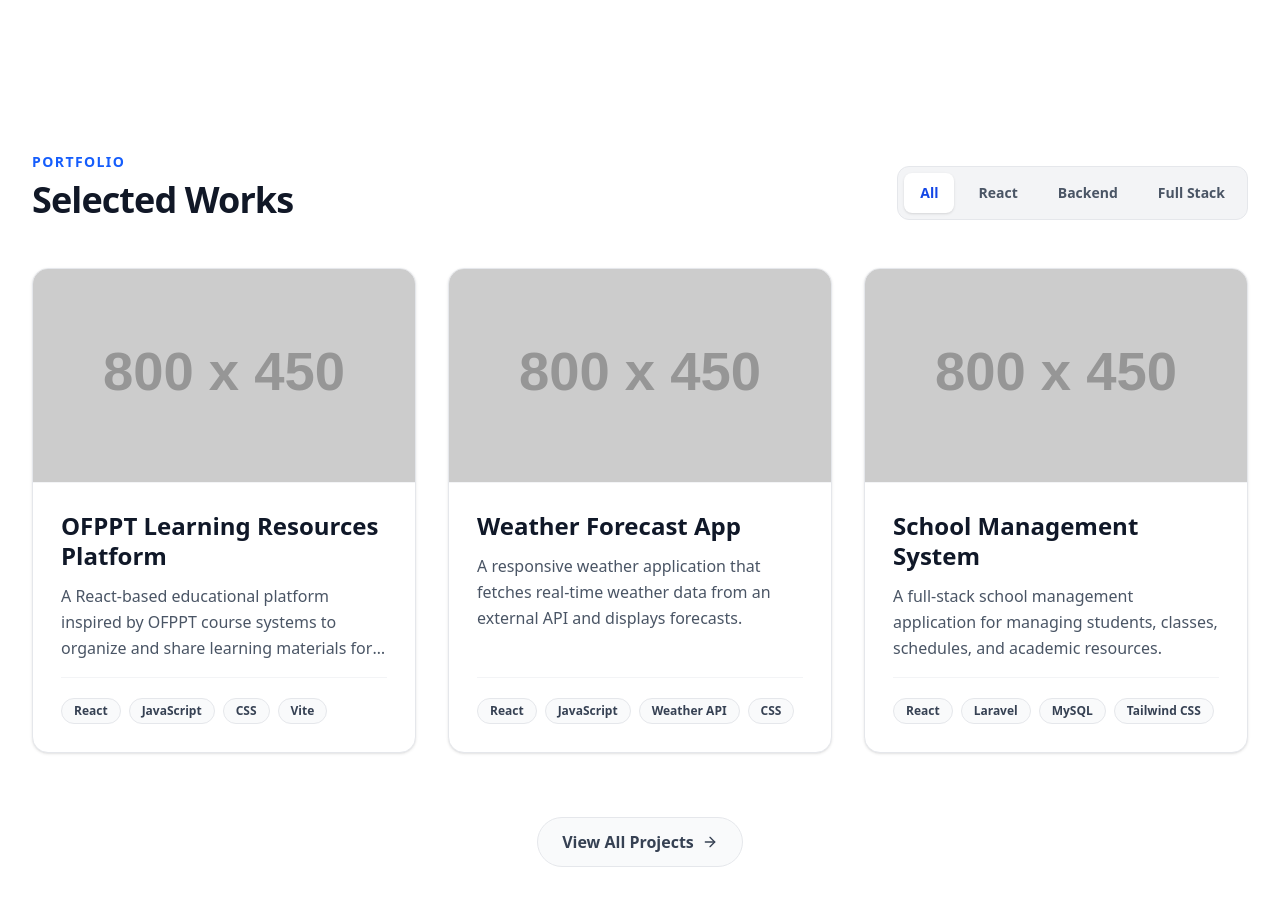
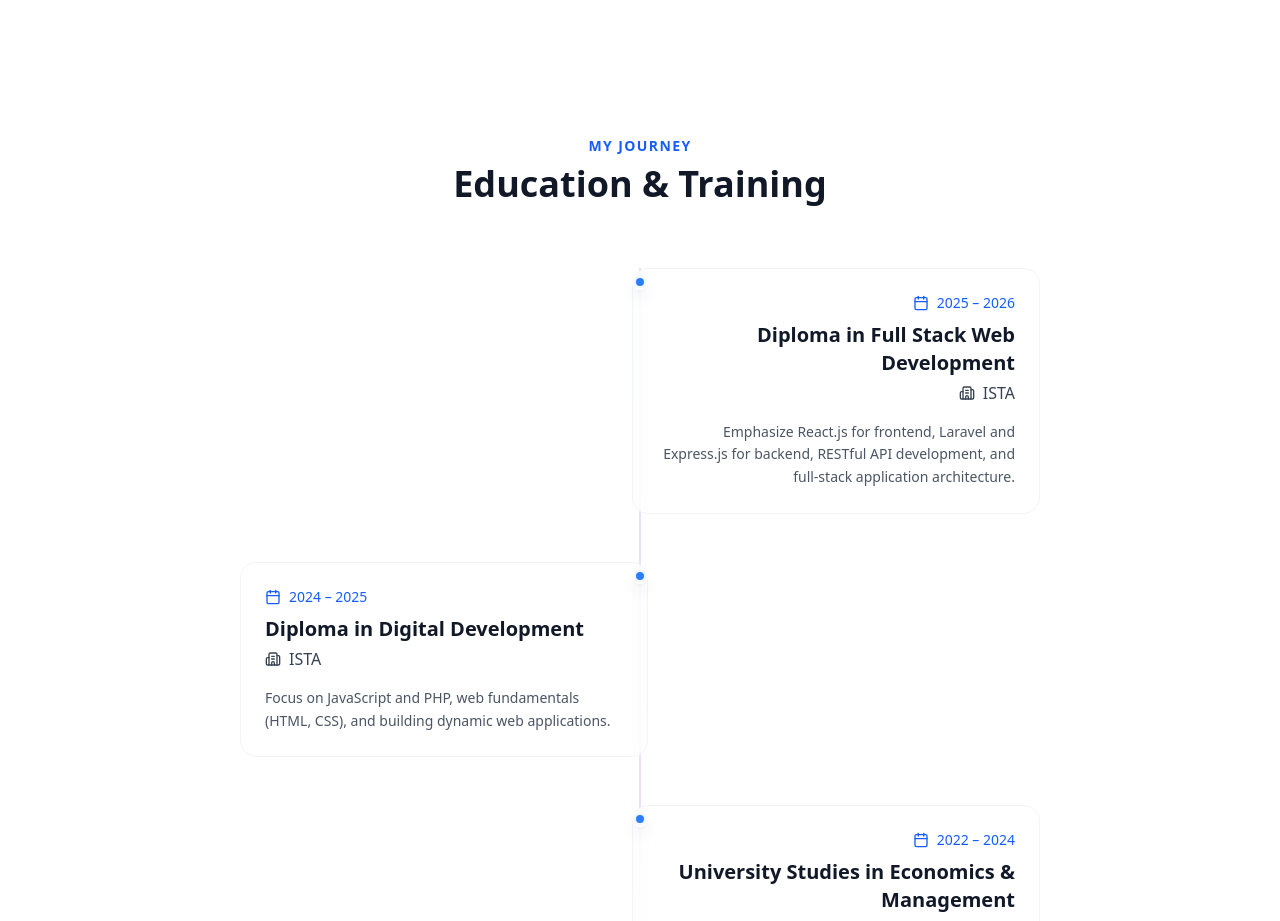
Before and after one commit to zaidBouallala-alb/portfolio, a React (Vite) app: page / in a window 1280 px wide. Shown: the part 1860-2781 px from the top of the page. Built offline with nearby package versions, Linux system fonts and the light colour scheme.

Commit message:
Add Education section and update data

```diff
--- a/src/App.tsx
+++ b/src/App.tsx
@@ -9,6 +9,7 @@ import About from './components/About';
 
 // Lazy load below-the-fold components
 const Skills = lazy(() => import('./components/Skills'));
+const Education = lazy(() => import('./components/Education'));
 const Projects = lazy(() => import('./components/Projects'));
 const Contact = lazy(() => import('./components/Contact'));
 
@@ -23,6 +24,7 @@ function App() {
         <About />
         <Suspense fallback={<div className="py-20 text-center text-gray-500 dark:text-gray-400">Loading content...</div>}>
           <Skills />
+          <Education />
           <Projects />
           <Contact />
         </Suspense>
--- /dev/null
+++ b/src/components/Education.tsx
@@ -0,0 +1,81 @@
+
+import { motion } from 'framer-motion';
+import { education } from '../data/education';
+import { Calendar, Building2 } from 'lucide-react';
+
+const Education = () => {
+    return (
+        <section id="education" className="py-20 relative overflow-hidden">
+            <div className="max-w-7xl mx-auto px-4 sm:px-6 lg:px-8 relative z-10">
+                <motion.div
+                    initial={{ opacity: 0, y: 20 }}
+                    whileInView={{ opacity: 1, y: 0 }}
+                    viewport={{ once: true }}
+                    transition={{ duration: 0.5 }}
+                    className="text-center mb-16"
+                >
+                    <h2 className="text-sm font-bold text-blue-600 dark:text-blue-400 uppercase tracking-widest mb-2">
+                        My Journey
+                    </h2>
+                    <h3 className="text-3xl md:text-4xl font-extrabold text-[var(--text-primary)]">
+                        Education & Training
+                    </h3>
+                </motion.div>
+
+                <div className="relative max-w-4xl mx-auto">
+                    {/* Vertical Line */}
+                    <div className="absolute left-4 md:left-1/2 top-0 bottom-0 w-0.5 bg-gradient-to-b from-blue-500/20 via-purple-500/20 to-blue-500/0 md:-translate-x-1/2" />
+
+                    <div className="space-y-12">
+                        {education.map((item, index) => (
+                            <motion.div
+                                key={item.id}
+                                initial={{ opacity: 0, y: 20 }}
+                                whileInView={{ opacity: 1, y: 0 }}
+                                viewport={{ once: true }}
+                                transition={{ duration: 0.5, delay: index * 0.1 }}
+                                className={`relative flex flex-col md:flex-row gap-8 ${index % 2 === 0 ? 'md:flex-row-reverse' : ''
+                                    }`}
+                            >
+                                {/* Timeline Dot */}
+                                <div className="absolute left-4 md:left-1/2 w-4 h-4 bg-blue-500 rounded-full border-4 border-white dark:border-gray-900 shadow-lg transform -translate-x-1/2 mt-1.5 z-10">
+                                    <div className="absolute inset-0 bg-blue-500 rounded-full animate-ping opacity-20" />
+                                </div>
+
+                                {/* Content Card */}
+                                <div className={`flex-1 ml-12 md:ml-0 ${index % 2 === 0 ? 'md:pr-12 md:text-right' : 'md:pl-12'
+                                    }`}>
+                                    <div className="group relative bg-white/50 dark:bg-gray-900/50 backdrop-blur-sm border border-gray-100 dark:border-gray-800 p-6 rounded-2xl hover:border-blue-500/30 transition-colors duration-300">
+                                        <div className={`flex items-center gap-2 mb-2 text-sm font-medium text-blue-600 dark:text-blue-400 ${index % 2 === 0 ? 'md:justify-end' : 'md:justify-start'
+                                            }`}>
+                                            <Calendar className="w-4 h-4" />
+                                            <span>{item.year}</span>
+                                        </div>
+
+                                        <h4 className="text-xl font-bold text-[var(--text-primary)] mb-1 group-hover:text-blue-600 dark:group-hover:text-blue-400 transition-colors">
+                                            {item.title}
+                                        </h4>
+
+                                        <div className={`flex items-center gap-2 mb-4 text-[var(--text-secondary)] font-medium ${index % 2 === 0 ? 'md:justify-end' : 'md:justify-start'
+                                            }`}>
+                                            <Building2 className="w-4 h-4" />
+                                            <span>{item.institution}</span>
+                                        </div>
+
+                                        <p className="text-[var(--text-tertiary)] leading-relaxed text-sm">
+                                            {item.description}
+                                        </p>
+                                    </div>
+                                </div>
+
+                                <div className="hidden md:flex flex-1" />
+                            </motion.div>
+                        ))}
+                    </div>
+                </div>
+            </div>
+        </section>
+    );
+};
+
+export default Education;
--- /dev/null
+++ b/src/data/education.ts
@@ -0,0 +1,38 @@
+export interface EducationItem {
+    id: number;
+    year: string;
+    title: string;
+    institution: string;
+    description: string;
+}
+
+export const education: EducationItem[] = [
+    {
+        id: 1,
+        year: "2025 – 2026",
+        title: "Diploma in Full Stack Web Development",
+        institution: "ISTA",
+        description: "Emphasize React.js for frontend, Laravel and Express.js for backend, RESTful API development, and full-stack application architecture."
+    },
+    {
+        id: 2,
+        year: "2024 – 2025",
+        title: "Diploma in Digital Development",
+        institution: "ISTA",
+        description: "Focus on JavaScript and PHP, web fundamentals (HTML, CSS), and building dynamic web applications."
+    },
+    {
+        id: 3,
+        year: "2022 – 2024",
+        title: "University Studies in Economics & Management",
+        institution: "Faculty of Economics",
+        description: "Focused on economics, management fundamentals, analytical thinking, and organizational skills."
+    },
+    {
+        id: 4,
+        year: "2022",
+        title: "Baccalaureate in Mathematical Sciences",
+        institution: "High School",
+        description: "Emphasize strong foundations in mathematics, logic, and problem-solving."
+    }
+];
```
